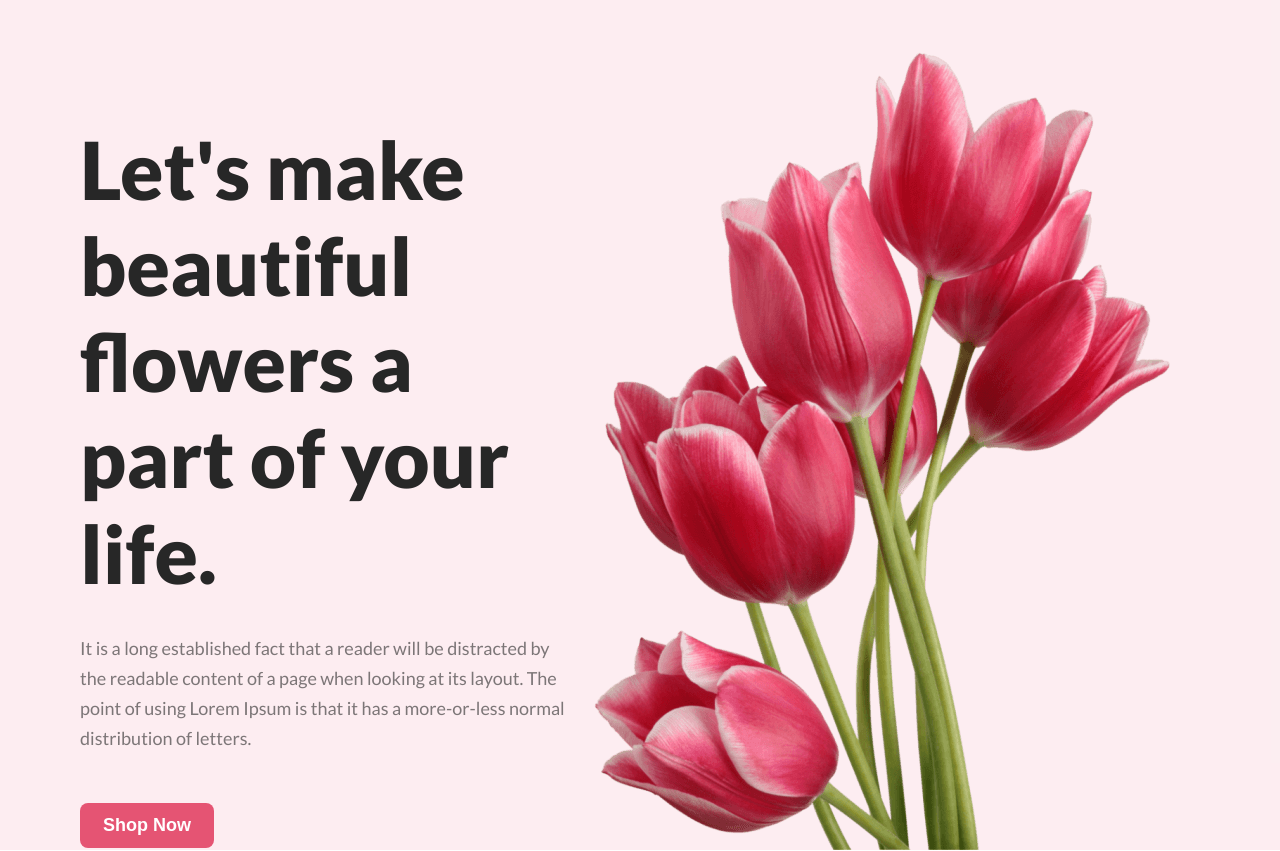
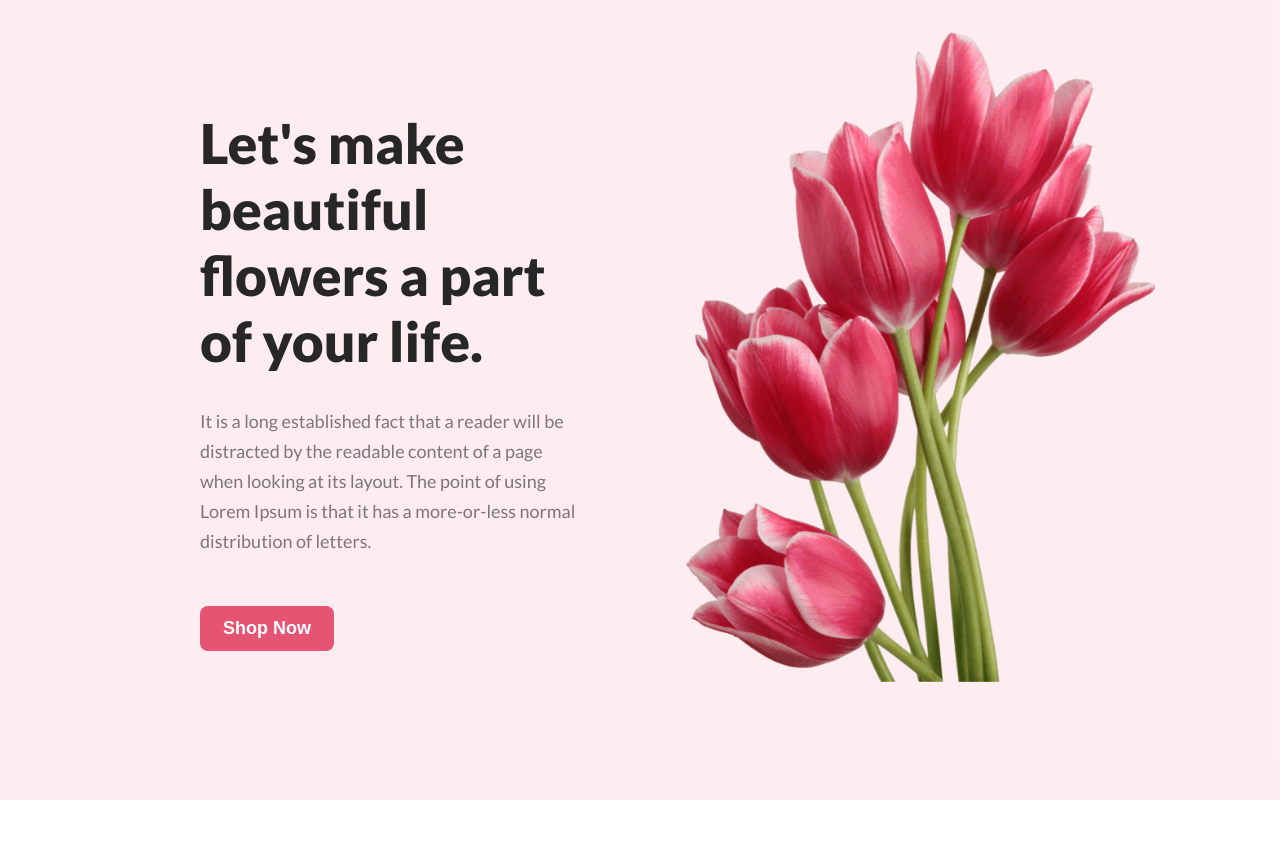
Before and after one commit to bellal1985h1/flower-shop-assignment, a plain HTML site: page index.html in a window 1280 px wide. Shown: the top 851 px of the page. Drawn offline with Linux system fonts and the light colour scheme.

Commit message:
Banner section updated

```diff
--- a/styles/style.css
+++ b/styles/style.css
@@ -15,12 +15,6 @@ body {
   padding: 12px 23px;
 }
 
-/* main section {
-  margin-top: 0;
-  margin-bottom: 0;
-  max-width: 1075px;
-  margin: auto;
-} */
 .section-title {
   color: #272727;
   font-size: 40px;
@@ -40,25 +34,30 @@ body {
   display: flex;
   justify-content: space-around;
   align-items: center;
-  padding: 50px 80px;
+  padding: 30px 100px 30px 200px;
+  max-width: 1075px;
+  gap: 80px;
 }
 
 .banner-section {
   background-color: rgba(229, 84, 115, 0.1);
-  max-height: 850px;
+  height: 100vh;
 }
 .banner-details {
-  max-width: 908px;
+  /* max-width: 908px; */
 }
 .banner-heading {
   color: #272727;
-  font-size: 80px;
+  font-size: 55px;
   font-weight: 800;
   margin-bottom: 0;
 }
 .banner-description {
   margin-top: 32px;
   margin-bottom: 0;
+}
+.banner-photo img {
+  height: 652px;
 }
 .btn-shop-now {
   margin-top: 50px;
@@ -70,6 +69,7 @@ body {
   border-radius: 8px;
   background: rgba(229, 84, 115, 0.05);
   max-height: 620px;
+  /* display: none; */
 }
 .hot-deal-container {
   display: flex;
```
